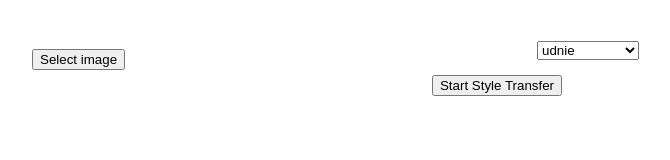
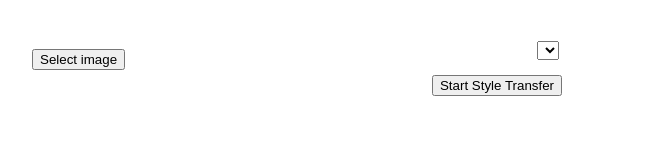
Before and after one commit to NeleDB/StrangerSpaces, a website: page src/index.html in a window 1280 px wide. Shown: the whole page, without its empty margins (143-813 px from the left). Drawn offline with Linux system fonts and the light colour scheme.

Commit message:
dynamic dropdown added

```diff
--- a/src/index.html
+++ b/src/index.html
@@ -22,18 +22,6 @@
         <div class="imgContainer" align="middle">
           <img class="styleImg"/>
           <select class="style-dropdown dropdown-content">
-            <!-- <paper-listbox attr-for-selected="value" class="style-dropdown dropdown-content" selected="{{selectedStyleName}}" slot="dropdown-content"> -->
-              <!-- <template is="dom-repeat" items="[[styleNames]]"> -->
-                <!-- <paper-item value="[[item]]" label="[[item]]">
-                  [[item]]
-                </paper-item> -->
-                <option value="udnie" label="udnie">Udnie, Francis Picabia</option>
-                <option value="scream" label="scream">The Scream, Edvard Munch</option>
-                <option value="la_muse" label="la_muse">La Muse, Pablo Picasso</option>
-                <option value="rain_princess" label="rain_princess">Rain Princess, Leonid Afremov</option>
-                <option value="wave" label="wave">The Wave, Katsushika Hokusai</option>
-                <option value="wreck" label="wreck">The Wreck of the Minotaur, J.M.W. Turner</option>
-            <!-- </paper-listbox> -->
           </select>
         </div>
       </section>
```
Also changed, not shown: src/js/script.js (+0 -47 lines).
